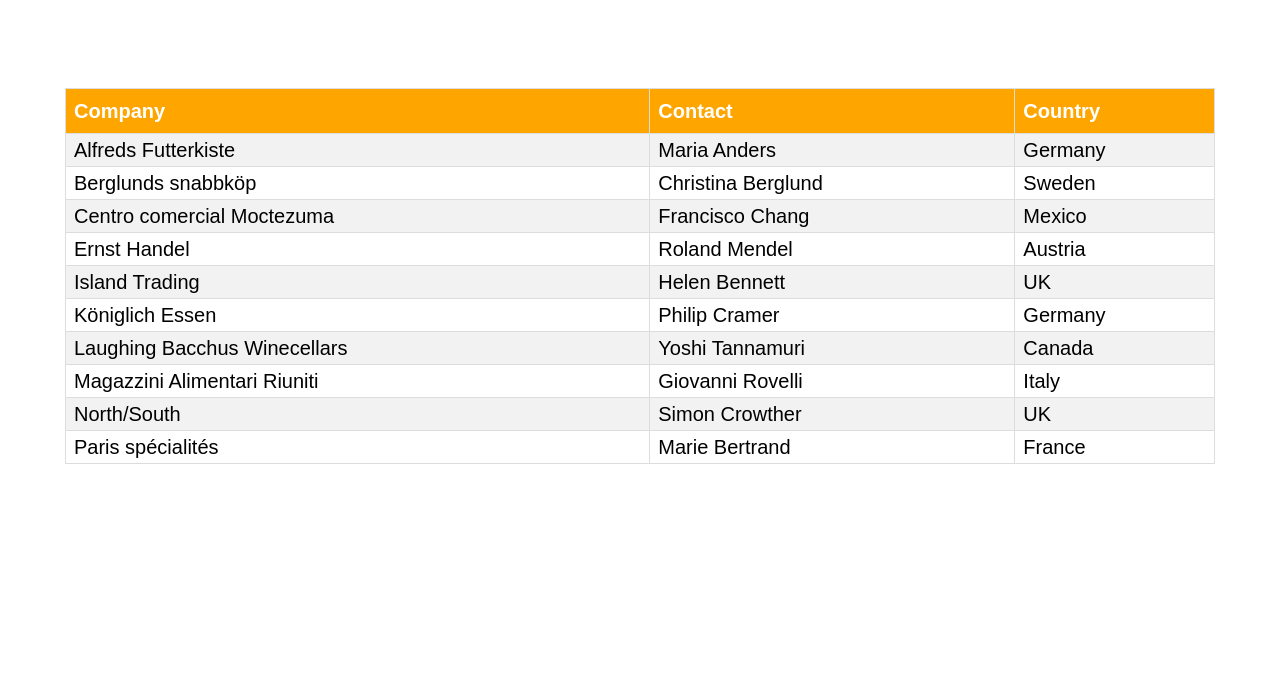
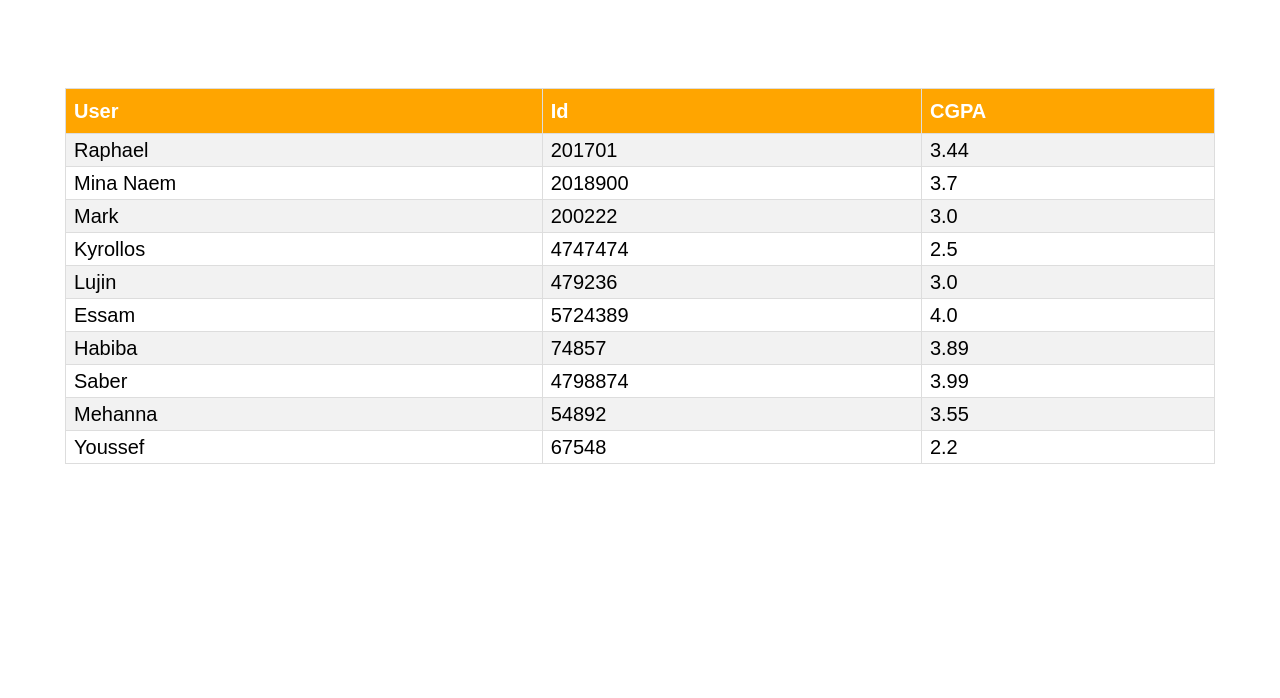
Before and after one commit to Eng-Raphael/html-css-final, a plain HTML site: page table.html in a window 1280 px wide. Shown: the part 102-800 px from the top of the page. Drawn offline with Linux system fonts and the light colour scheme.

Commit message:
v final final final
final table

```diff
--- a/table.html
+++ b/table.html
@@ -36,59 +36,59 @@
     <section id="table-user">
         <table class="table">
             <tr>
-                <th>Company</th>
-                <th>Contact</th>
-                <th>Country</th>
+                <th>User</th>
+                <th>Id</th>
+                <th>CGPA</th>
             </tr>
             <tr>
-                <td>Alfreds Futterkiste</td>
-                <td>Maria Anders</td>
-                <td>Germany</td>
+                <td>Raphael</td>
+                <td>201701</td>
+                <td>3.44</td>
             </tr>
             <tr>
-                <td>Berglunds snabbköp</td>
-                <td>Christina Berglund</td>
-                <td>Sweden</td>
+                <td>Mina Naem</td>
+                <td>2018900</td>
+                <td>3.7</td>
             </tr>
             <tr>
-                <td>Centro comercial Moctezuma</td>
-                <td>Francisco Chang</td>
-                <td>Mexico</td>
+                <td>Mark</td>
+                <td>200222</td>
+                <td>3.0</td>
             </tr>
             <tr>
-                <td>Ernst Handel</td>
-                <td>Roland Mendel</td>
-                <td>Austria</td>
+                <td>Kyrollos</td>
+                <td>4747474</td>
+                <td>2.5</td>
             </tr>
             <tr>
-                <td>Island Trading</td>
-                <td>Helen Bennett</td>
-                <td>UK</td>
+                <td>Lujin</td>
+                <td>479236</td>
+                <td>3.0</td>
             </tr>
             <tr>
-                <td>Königlich Essen</td>
-                <td>Philip Cramer</td>
-                <td>Germany</td>
+                <td>Essam</td>
+                <td>5724389</td>
+                <td>4.0</td>
             </tr>
             <tr>
-                <td>Laughing Bacchus Winecellars</td>
-                <td>Yoshi Tannamuri</td>
-                <td>Canada</td>
+                <td>Habiba</td>
+                <td>74857</td>
+                <td>3.89</td>
             </tr>
             <tr>
-                <td>Magazzini Alimentari Riuniti</td>
-                <td>Giovanni Rovelli</td>
-                <td>Italy</td>
+                <td>Saber</td>
+                <td>4798874</td>
+                <td>3.99</td>
             </tr>
             <tr>
-                <td>North/South</td>
-                <td>Simon Crowther</td>
-                <td>UK</td>
+                <td>Mehanna</td>
+                <td>54892</td>
+                <td>3.55</td>
             </tr>
             <tr>
-                <td>Paris spécialités</td>
-                <td>Marie Bertrand</td>
-                <td>France</td>
+                <td>Youssef</td>
+                <td>67548</td>
+                <td>2.2</td>
             </tr>
         </table>
     </section>
```
